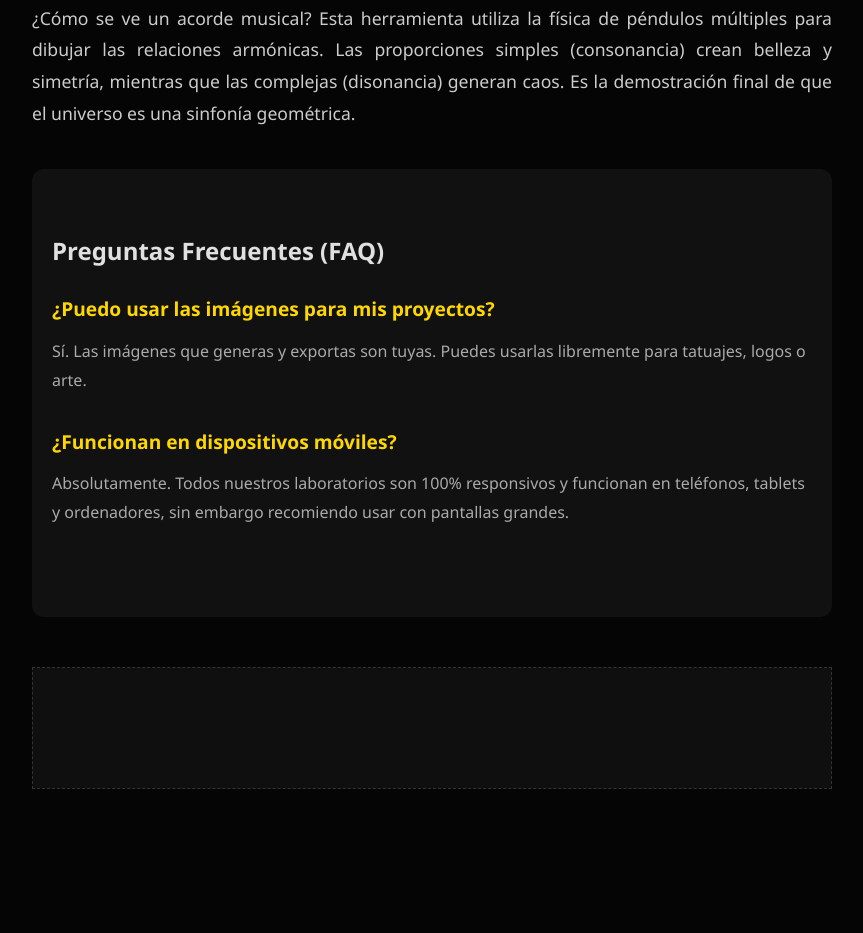
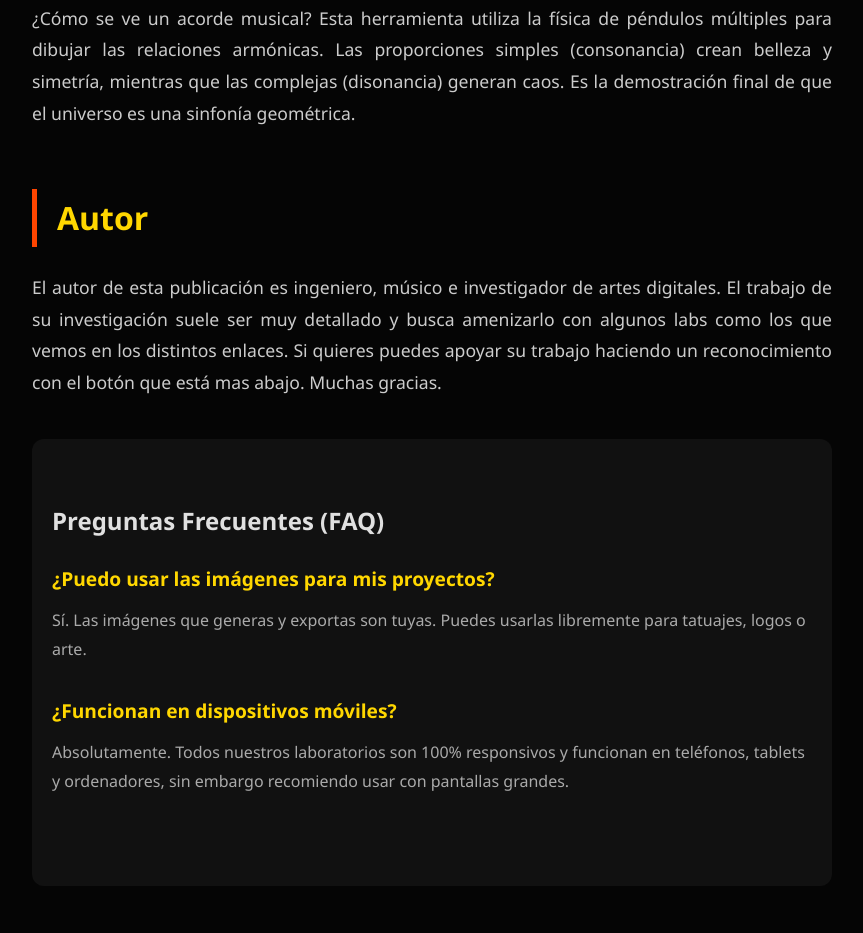
Before and after one commit to graphics-labs-org/geometria-sagrada, a plain HTML site: page index.html in a window 1280 px wide. Shown: the part 5610-6543 px from the top of the page, without its empty margins (208-1071 px from the left). Drawn offline with Linux system fonts and the light colour scheme.

Commit message:
Update index.html

```diff
--- a/index.html
+++ b/index.html
@@ -327,6 +327,8 @@
         <h3>12. Harmonógrafo (Música Visual)</h3>
         <p>¿Cómo se ve un acorde musical? Esta herramienta utiliza la física de péndulos múltiples para dibujar las relaciones armónicas. Las proporciones simples (consonancia) crean belleza y simetría, mientras que las complejas (disonancia) generan caos. Es la demostración final de que el universo es una sinfonía geométrica.</p>
 
+        <h2>Autor</h2>
+        <p>El autor de esta publicación es ingeniero, músico e investigador de artes digitales. El trabajo de su investigación suele ser muy detallado y busca amenizarlo con algunos labs como los que vemos en los distintos enlaces. Si quieres puedes apoyar su trabajo haciendo un reconocimiento con el botón que está mas abajo. Muchas gracias.</p>
     </article>
 
     <div class="faq-section">
```
